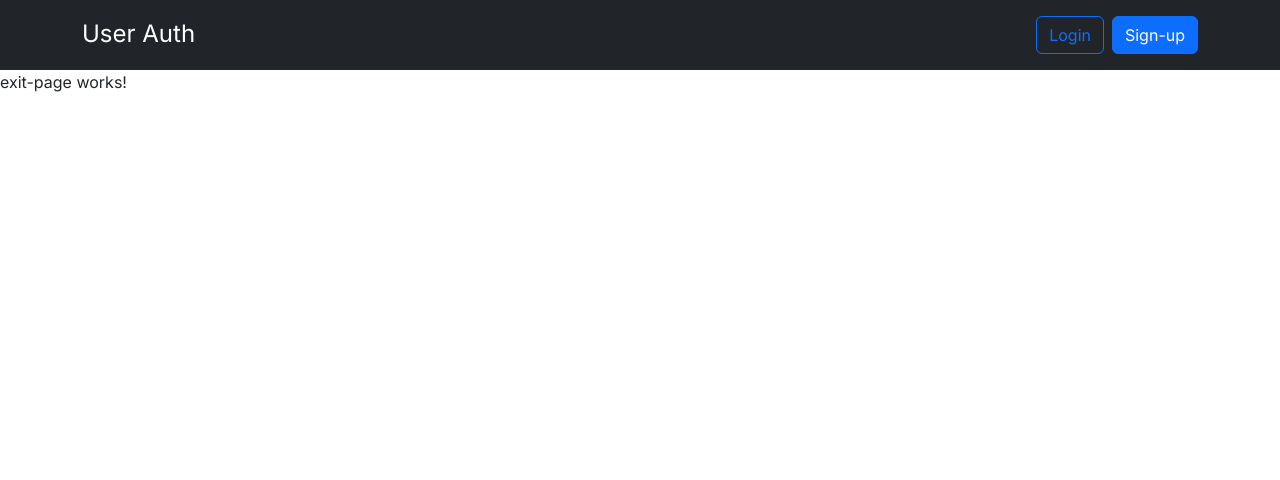
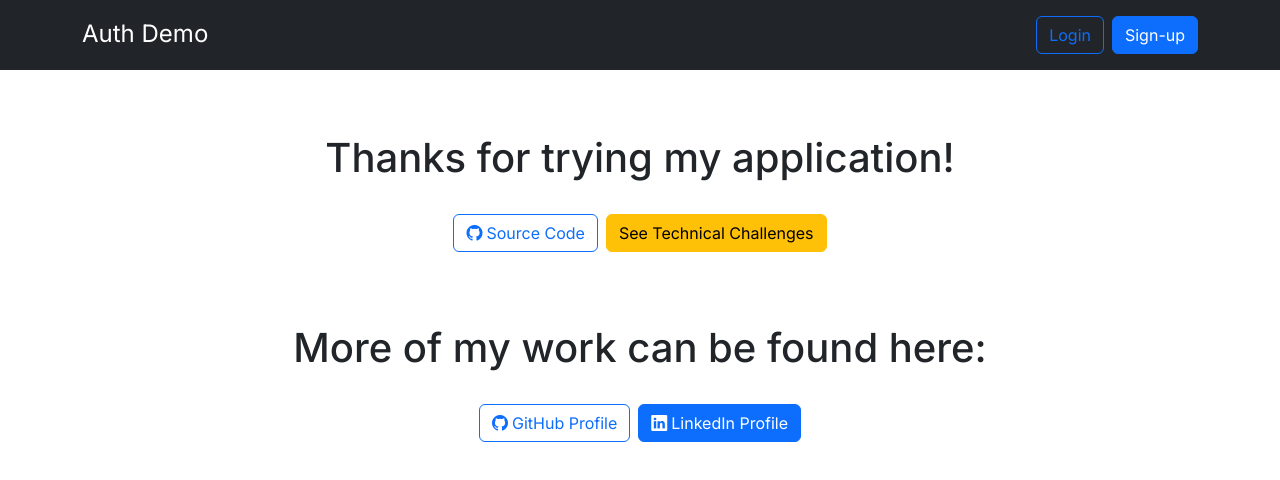
Before and after one commit to peteryn/ComputerStoreFrontend, an Angular app: page /exit in a window 1280 px wide. Shown: the top 480 px of the page. Built offline with nearby package versions, Linux system fonts and the light colour scheme.

Commit message:
Create exit page

```diff
--- a/src/app/app.component.html
+++ b/src/app/app.component.html
@@ -1,7 +1,7 @@
 <nav class="nav p-3 text-bg-dark">
 	<div class="container">
 		<div class="d-flex justify-content-between align-items-stretch">
-			<a routerLink="/" class="navbar-brand fs-4">User Auth</a>
+			<a routerLink="/" class="navbar-brand fs-4">Auth Demo</a>
 			<div class="text-end">
 				<button
 					*ngIf="!authService.isAuthenticted()"
--- a/src/app/exit-page/exit-page.component.html
+++ b/src/app/exit-page/exit-page.component.html
@@ -1 +1,20 @@
-<p>exit-page works!</p>
+<div class="container p-5 text-center">
+	<h1 class="p-3">Thanks for trying my application!</h1>
+	<div class="p-2">
+		<a
+			href="https://github.com/peteryn/ComputerStoreFrontend"
+			class="btn btn-outline-primary mx-1"
+			><i class="bi bi-github me-1"></i>Source Code</a
+		>
+		<a href="" class="btn btn-warning mx-1">See Technical Challenges</a>
+	</div>
+	<h1 class="p-3 mt-5">More of my work can be found here:</h1>
+	<div class="p-2">
+		<a href="https://github.com/peteryn/" class="btn btn-outline-primary mx-1"
+			><i class="bi bi-github me-1"></i>GitHub Profile</a
+		>
+		<a class="btn btn-primary mx-1" href="https://www.linkedin.com/in/peter-li-yuan/"
+			><i class="bi bi-linkedin me-1"></i>LinkedIn Profile</a
+		>
+	</div>
+</div>
```
